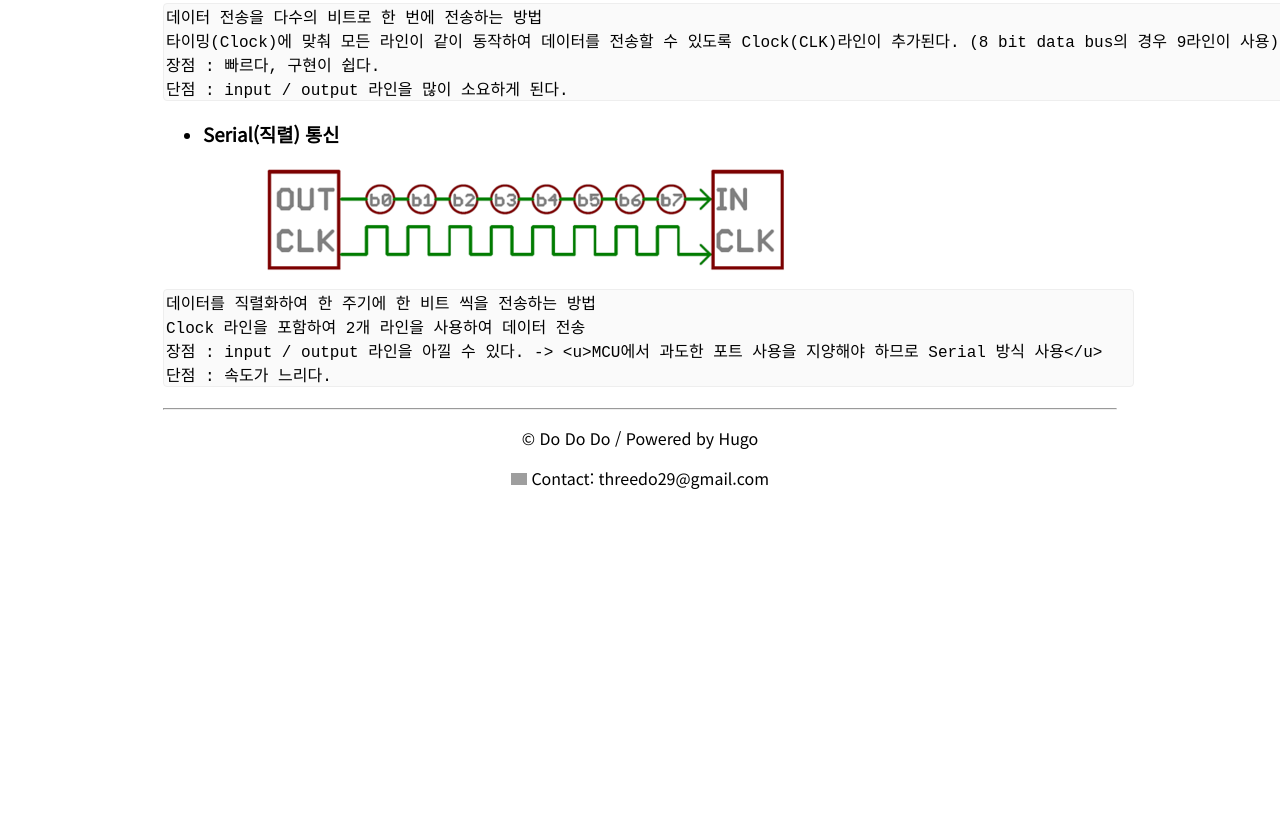
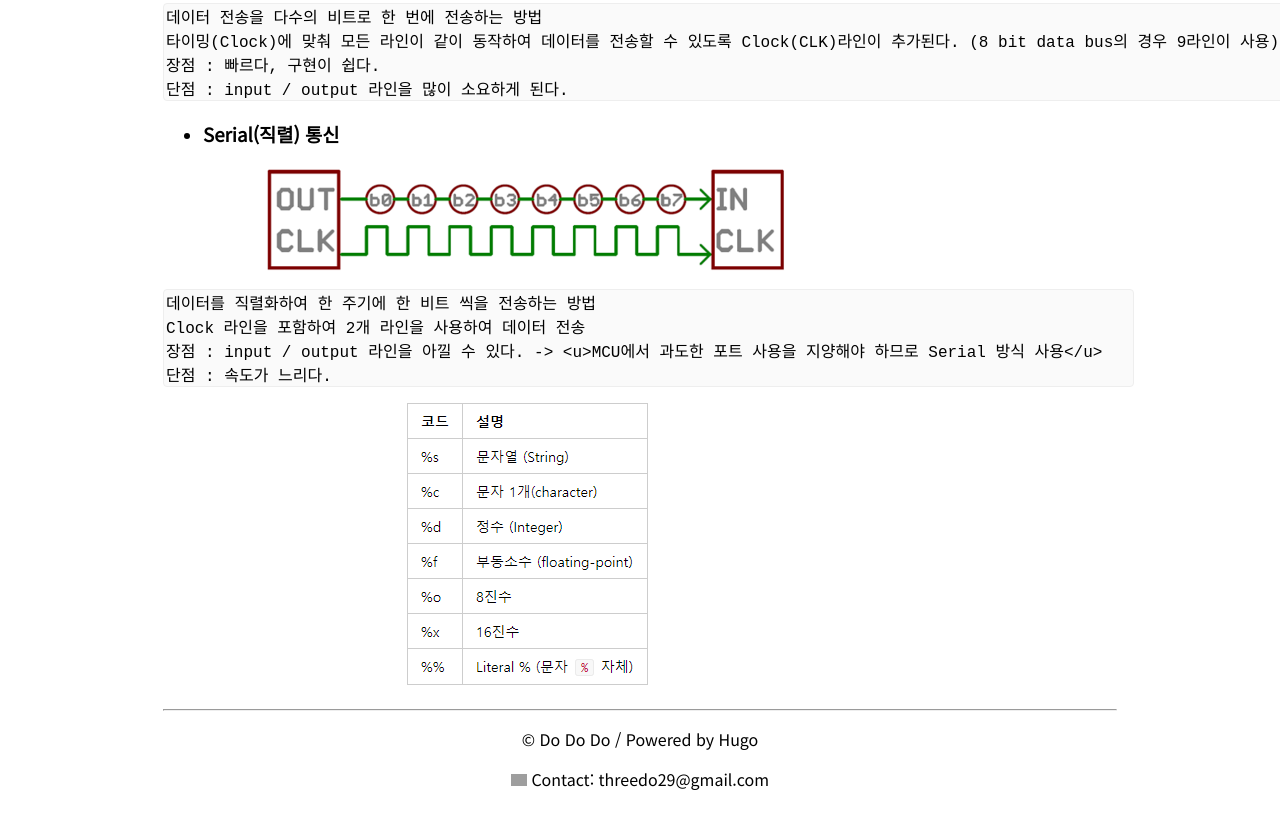
Before and after one commit to threedo29/threedo29.github.io, a plain HTML site: page posts/serial-communication/index.html in a window 1280 px wide. Shown: the part 905-1720 px from the top of the page. Before the commit the page ends 1419 px from the top, so only its background shows below. Drawn offline with nearby package versions, Linux system fonts and the light colour scheme; some packages are replaced by stand-ins of ours; grey boxes are pictures that could not be loaded.

Commit message:
commit by publish.py

```diff
--- a/posts/serial-communication/index.html
+++ b/posts/serial-communication/index.html
@@ -236,6 +236,7 @@ Clock 라인을 포함하여 2개 라인을 사용하여 데이터 전송
 장점 : input / output 라인을 아낄 수 있다. -&gt; &lt;u&gt;MCU에서 과도한 포트 사용을 지양해야 하므로 Serial 방식 사용&lt;/u&gt;
 단점 : 속도가 느리다.
 </code></pre>
+<p><img src="20180409_152729.png#center" alt="20180409\_152729.png"></p>
 
 
 
```
Also changed, not shown: posts/serial-communication/20180409_152729.png (added).
